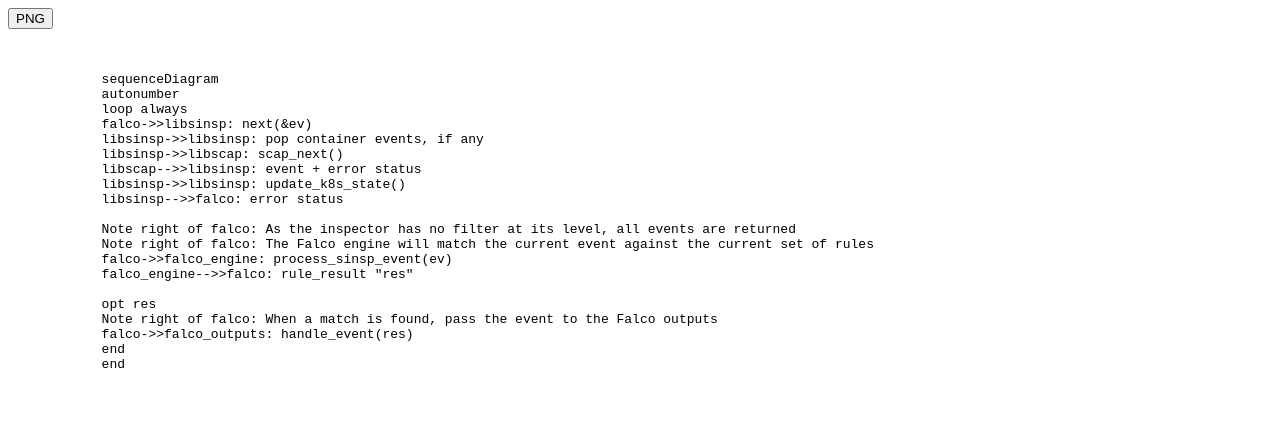
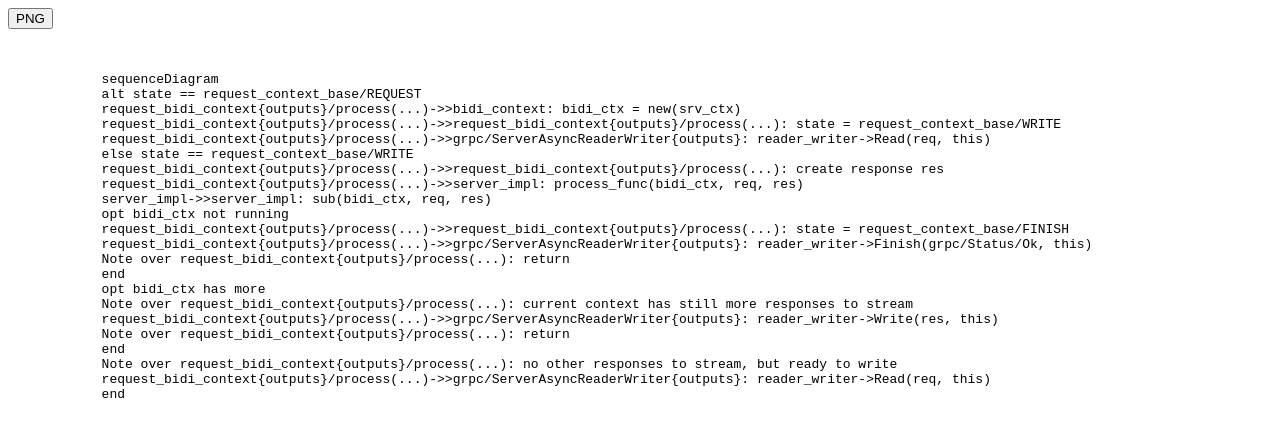
Before and after one commit to leodido/falco-diagrams, a plain HTML site: page index.html in a window 1280 px wide. Drawn offline with Linux system fonts and the light colour scheme; a script that the page names is missing.

Commit message:
new(input): sources about Falco gRPC server diagrams
Signed-off-by: Leonardo Di Donato <leodidonato@gmail.com>

```diff
--- a/index.html
+++ b/index.html
@@ -11,25 +11,28 @@
         <code id="language-mermaid">
 
             sequenceDiagram
-            autonumber
-            loop always
-            falco->>libsinsp: next(&ev)
-            libsinsp->>libsinsp: pop container events, if any
-            libsinsp->>libscap: scap_next()
-            libscap-->>libsinsp: event + error status
-            libsinsp->>libsinsp: update_k8s_state()
-            libsinsp-->>falco: error status
+            alt state == request_context_base/REQUEST
+            request_bidi_context{outputs}/process(...)->>bidi_context: bidi_ctx = new(srv_ctx)
+            request_bidi_context{outputs}/process(...)->>request_bidi_context{outputs}/process(...): state = request_context_base/WRITE
+            request_bidi_context{outputs}/process(...)->>grpc/ServerAsyncReaderWriter{outputs}: reader_writer->Read(req, this)
+            else state == request_context_base/WRITE
+            request_bidi_context{outputs}/process(...)->>request_bidi_context{outputs}/process(...): create response res
+            request_bidi_context{outputs}/process(...)->>server_impl: process_func(bidi_ctx, req, res)
+            server_impl->>server_impl: sub(bidi_ctx, req, res)
+            opt bidi_ctx not running
+            request_bidi_context{outputs}/process(...)->>request_bidi_context{outputs}/process(...): state = request_context_base/FINISH
+            request_bidi_context{outputs}/process(...)->>grpc/ServerAsyncReaderWriter{outputs}: reader_writer->Finish(grpc/Status/Ok, this)
+            Note over request_bidi_context{outputs}/process(...): return
+            end
+            opt bidi_ctx has more
+            Note over request_bidi_context{outputs}/process(...): current context has still more responses to stream
+            request_bidi_context{outputs}/process(...)->>grpc/ServerAsyncReaderWriter{outputs}: reader_writer->Write(res, this)
+            Note over request_bidi_context{outputs}/process(...): return
+            end
+            Note over request_bidi_context{outputs}/process(...): no other responses to stream, but ready to write
+            request_bidi_context{outputs}/process(...)->>grpc/ServerAsyncReaderWriter{outputs}: reader_writer->Read(req, this)
+            end
 
-            Note right of falco: As the inspector has no filter at its level, all events are returned
-            Note right of falco: The Falco engine will match the current event against the current set of rules
-            falco->>falco_engine: process_sinsp_event(ev)
-            falco_engine-->>falco: rule_result "res"
-
-            opt res
-            Note right of falco: When a match is found, pass the event to the Falco outputs
-            falco->>falco_outputs: handle_event(res)
-            end
-            end
         </code>
     </pre>
 
```
Also changed, not shown: output/input_3_0_falco_event_loop-md-1.png (deleted), 6 other files.
